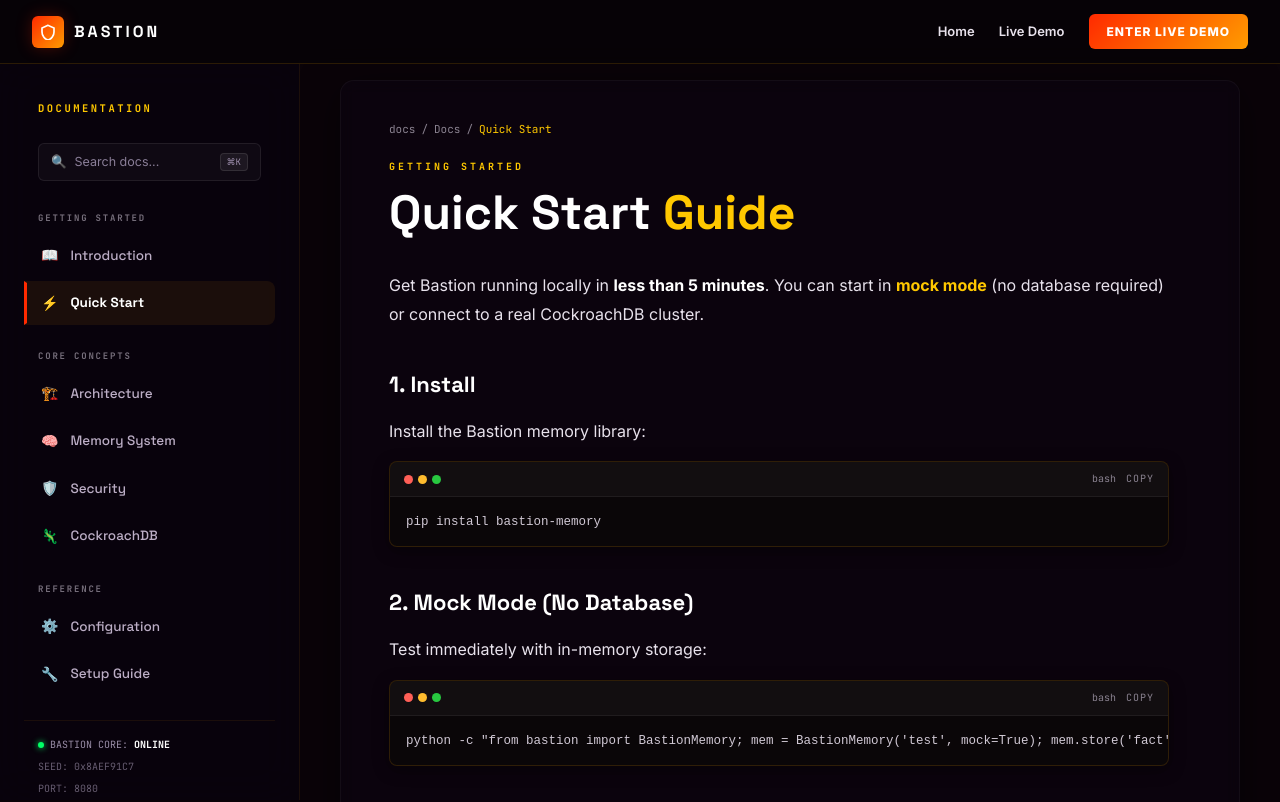
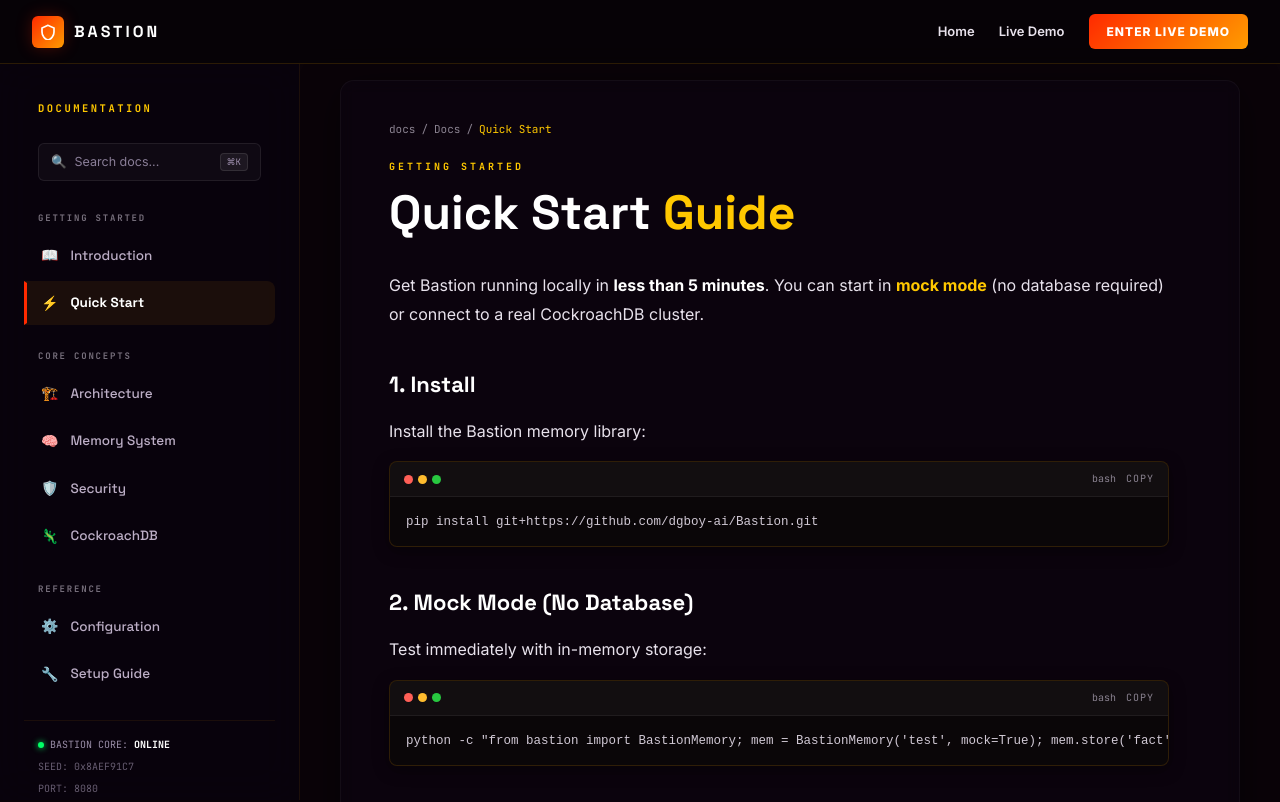
Before and after one commit to dgboy-ai/Bastion, a Next.js app in the folder dashboard/: page /docs/quickstart in a window 1280 px wide. Shown: the top 802 px of the page. Built offline with nearby package versions, Linux system fonts and the light colour scheme.

Commit message:
fix: install command uses GitHub URL instead of non-existent PyPI package

```diff
--- a/dashboard/src/app/docs/quickstart/page.tsx
+++ b/dashboard/src/app/docs/quickstart/page.tsx
@@ -21,7 +21,7 @@
 
         <h2 style={{ fontSize: "22px", fontWeight: 800, color: "#fff", fontFamily: "var(--font-sg)", margin: "36px 0 12px" }}>1. Install</h2>
         <p style={{ marginBottom: "12px" }}>Install the Bastion memory library:</p>
-        <CodeBlock code="pip install bastion-memory" lang="bash" />
+        <CodeBlock code="pip install git+https://github.com/dgboy-ai/Bastion.git" lang="bash" />
 
         <h2 style={{ fontSize: "22px", fontWeight: 800, color: "#fff", fontFamily: "var(--font-sg)", margin: "36px 0 12px" }}>2. Mock Mode (No Database)</h2>
         <p style={{ marginBottom: "12px" }}>Test immediately with in-memory storage:</p>
--- a/dashboard/src/app/page.tsx
+++ b/dashboard/src/app/page.tsx
@@ -1453,7 +1453,7 @@
 function ConnectSection() {
   const [active, setActive] = useState(0);
   const client = CLIENTS[active];
-  const cmd = `pip install bastion-memory`;
+  const cmd = `pip install git+https://github.com/dgboy-ai/Bastion.git`;
   const [copied, setCopied] = useState(false);
   const copy = async () => { try { await navigator.clipboard.writeText(client.cfg); setCopied(true); setTimeout(()=>setCopied(false),1500); } catch {} };
   return (
```
